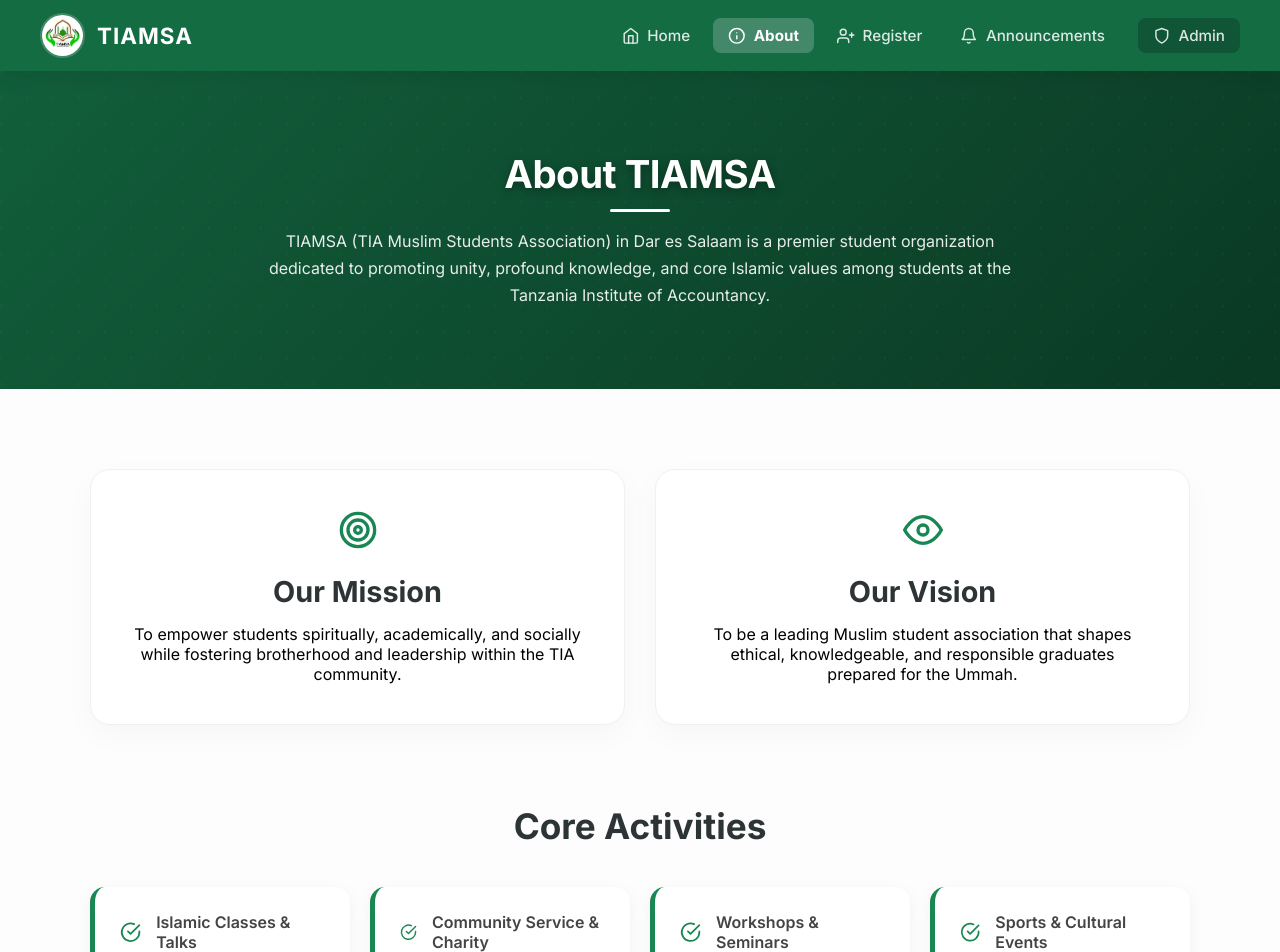
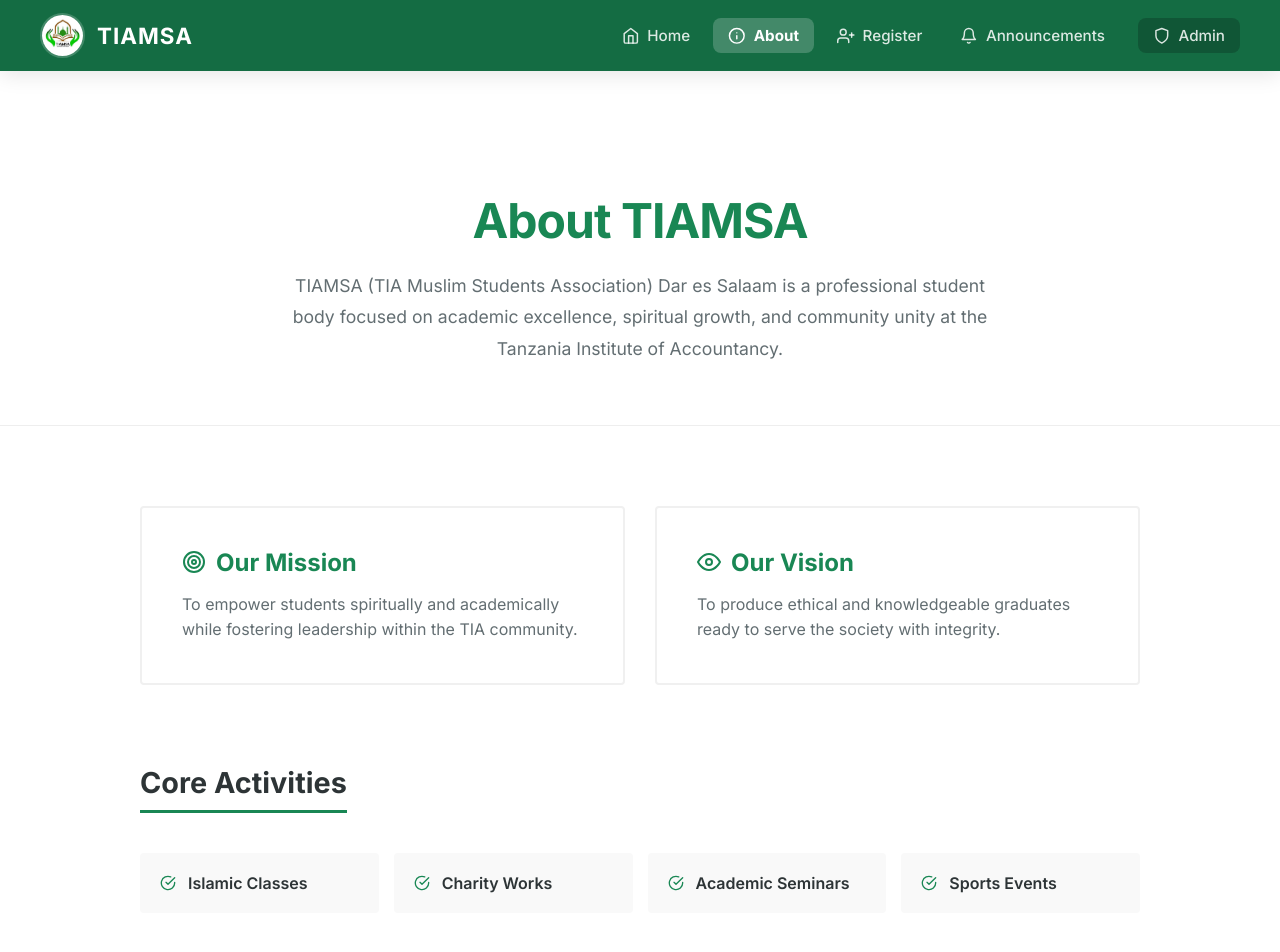
Before and after one commit to yusufuidrisah/tiamsa, a React (Create React App) app: page /about in a window 1280 px wide. Shown: the top 952 px of the page. Built offline with nearby package versions, Linux system fonts and the light colour scheme.

Commit message:
Proffessional UI

```diff
--- a/src/pages/About.jsx
+++ b/src/pages/About.jsx
@@ -1,6 +1,6 @@
 import React from "react";
 import Header from "../components/Header";
-import { FiTarget, FiEye, FiCheckCircle } from "react-icons/fi"; // Optional icons
+import { FiTarget, FiEye, FiCheckCircle } from "react-icons/fi";
 import "../styles/About.css";
 
 export default function About() {
@@ -8,68 +8,61 @@
     <div className="about-page">
       <Header />
 
-      {/* Hero Section */}
       <section className="about-hero">
-        <div className="hero-overlay"></div>
         <div className="about-hero-content">
           <h1>About TIAMSA</h1>
-          <div className="underline"></div>
           <p>
-            TIAMSA (TIA Muslim Students Association) in Dar es Salaam is a
-            premier student organization dedicated to promoting unity, profound
-            knowledge, and core Islamic values among students at the Tanzania
-            Institute of Accountancy.
+            TIAMSA (TIA Muslim Students Association) Dar es Salaam is a
+            professional student body focused on academic excellence, spiritual
+            growth, and community unity at the Tanzania Institute of
+            Accountancy.
           </p>
         </div>
       </section>
 
-      {/* Main Content */}
-      <section className="about-main">
+      <main className="about-main">
         <div className="about-container">
           <div className="vision-mission-grid">
-            <div className="about-section info-card">
-              <FiTarget className="section-icon" />
-              <h2>Our Mission</h2>
+            <div className="info-card">
+              <h2>
+                <FiTarget /> Our Mission
+              </h2>
               <p>
-                To empower students spiritually, academically, and socially
-                while fostering brotherhood and leadership within the TIA
-                community.
+                To empower students spiritually and academically while fostering
+                leadership within the TIA community.
               </p>
             </div>
 
-            <div className="about-section info-card">
-              <FiEye className="section-icon" />
-              <h2>Our Vision</h2>
+            <div className="info-card">
+              <h2>
+                <FiEye /> Our Vision
+              </h2>
               <p>
-                To be a leading Muslim student association that shapes ethical,
-                knowledgeable, and responsible graduates prepared for the Ummah.
+                To produce ethical and knowledgeable graduates ready to serve
+                the society with integrity.
               </p>
             </div>
           </div>
 
-          <div className="about-section activities">
+          <div className="activities-section">
             <h2 className="section-title">Core Activities</h2>
             <div className="activities-cards">
               <div className="act-card">
-                <FiCheckCircle className="card-icon" />
-                <span>Islamic Classes & Talks</span>
+                <FiCheckCircle className="card-icon" /> Islamic Classes
               </div>
               <div className="act-card">
-                <FiCheckCircle className="card-icon" />
-                <span>Community Service & Charity</span>
+                <FiCheckCircle className="card-icon" /> Charity Works
               </div>
               <div className="act-card">
-                <FiCheckCircle className="card-icon" />
-                <span>Workshops & Seminars</span>
+                <FiCheckCircle className="card-icon" /> Academic Seminars
               </div>
               <div className="act-card">
-                <FiCheckCircle className="card-icon" />
-                <span>Sports & Cultural Events</span>
+                <FiCheckCircle className="card-icon" /> Sports Events
               </div>
             </div>
           </div>
         </div>
-      </section>
+      </main>
 
       <footer className="about-footer">
         <p>
--- a/src/pages/Home.jsx
+++ b/src/pages/Home.jsx
@@ -1,9 +1,9 @@
 import React from "react";
-import { FiUserPlus, FiBell, FiArrowRight } from "react-icons/fi";
+import { FiUserPlus, FiArrowRight } from "react-icons/fi";
 import { Link } from "react-router-dom";
 import Header from "../components/Header";
 import heroImage from "../assets/tiamsa-back-ground.jpeg";
-import "../styles/Home.css";
+import "../styles/home.css";
 
 export default function Home() {
   return (
--- a/src/styles/About.css
+++ b/src/styles/About.css
@@ -1,120 +1,52 @@
-/* General Layout */
+:root {
+  --primary-green: #198754;
+  --white: #ffffff;
+  --soft-gray: #f9f9f9;
+  --text-dark: #1a1a1a;
+  --text-muted: #4a4a4a;
+}
+
 .about-page {
   font-family: "Inter", sans-serif;
-  overflow-x: hidden;
+  color: var(--text-dark);
+  background-color: var(--white);
 }
 
-/* Hero Section */
-
+/* Hero - Simple & Bold */
 .about-hero {
-  position: relative;
-  background: linear-gradient(135deg, #198754 0%, #0f5132 100%);
-  color: #ffffff;
-  padding: 80px 20px;
+  padding: 120px 20px 60px;
+  background-color: var(--white);
   text-align: center;
-  overflow: hidden;
+  border-bottom: 1px solid #eee;
 }
 
-/* Dark overlay */
-.hero-overlay {
-  position: absolute;
-  inset: 0;
-  background: rgba(0, 0, 0, 0.3);
-  z-index: 1;
+.about-hero h1 {
+  font-size: 3rem;
+  font-weight: 800;
+  color: var(--primary-green);
+  margin-bottom: 20px;
+  letter-spacing: -1px;
 }
 
-/* Pattern */
-.about-hero::after {
-  content: "";
-  position: absolute;
-  inset: 0;
-  background-image: radial-gradient(
-    circle at 1px 1px,
-    rgba(255, 255, 255, 0.05) 1px,
-    transparent 0
-  );
-  background-size: 26px 26px;
-  z-index: 0;
+.about-hero p {
+  max-width: 700px;
+  margin: 0 auto;
+  font-size: 1.1rem;
+  line-height: 1.8;
+  color: var(--text-muted);
 }
 
-/* Content */
-.about-hero-content {
-  position: relative;
-  z-index: 2;
-  max-width: 760px; /* ⬅️ PUNGUA */
+/* Main Content Area */
+.about-main {
+  padding: 80px 20px;
+}
+
+.about-container {
+  max-width: 1000px;
   margin: 0 auto;
 }
 
-/* Title */
-.about-hero h1 {
-  font-size: 2.4rem; /* ⬅️ PUNGUA */
-  font-weight: 800;
-  margin-bottom: 12px;
-  letter-spacing: -0.5px;
-  text-shadow: 0 3px 10px rgba(0, 0, 0, 0.35);
-}
-
-/* Underline */
-.underline {
-  width: 60px;
-  height: 3px;
-  background: #ffffff;
-  margin: 0 auto 16px;
-  border-radius: 3px;
-}
-
-/* Text */
-.about-hero p {
-  font-size: 1rem;
-  line-height: 1.7;
-  color: rgba(255, 255, 255, 0.9);
-}
-
-/*
-   LARGE SCREENS
-*/
-@media (min-width: 1400px) {
-  .about-hero {
-    padding: 70px 20px;
-  }
-
-  .about-hero h1 {
-    font-size: 2.2rem;
-  }
-
-  .about-hero-content {
-    max-width: 700px;
-  }
-}
-
-/*
-   MOBILE
- */
-@media (max-width: 768px) {
-  .about-hero {
-    padding: 70px 16px;
-  }
-
-  .about-hero h1 {
-    font-size: 2rem;
-  }
-
-  .about-hero p {
-    font-size: 0.95rem;
-  }
-}
-
-/* Main Content Grid */
-.about-main {
-  padding: 80px 20px;
-  background-color: #fdfdfd;
-}
-
-.about-container {
-  max-width: 1100px;
-  margin: 0 auto;
-}
-
+/* Grid Layout - No shadows, just clean borders */
 .vision-mission-grid {
   display: grid;
   grid-template-columns: 1fr 1fr;
@@ -123,83 +55,77 @@
 }
 
 .info-card {
-  background: white;
   padding: 40px;
-  border-radius: 20px;
-  border: 1px solid #f0f0f0;
-  box-shadow: 0 10px 30px rgba(0, 0, 0, 0.03);
-  transition: transform 0.3s ease;
-  text-align: center;
+  border: 2px solid #f0f0f0;
+  border-radius: 4px; /* Sharp corners for professional look */
+  transition: border-color 0.3s ease;
 }
 
 .info-card:hover {
-  transform: translateY(-5px);
-}
-
-.section-icon {
-  font-size: 2.5rem;
-  color: #198754;
-  margin-bottom: 20px;
+  border-color: var(--primary-green);
 }
 
 .info-card h2 {
-  color: #2d3436;
-  font-size: 1.8rem;
+  font-size: 1.5rem;
+  color: var(--primary-green);
   margin-bottom: 15px;
+  display: flex;
+  align-items: center;
+  gap: 10px;
 }
 
-/* Activities Styling */
+.info-card p {
+  font-size: 1rem;
+  line-height: 1.6;
+  color: var(--text-muted);
+}
+
+/* Core Activities - List Style */
 .section-title {
-  text-align: center;
-  font-size: 2.2rem;
+  text-align: left;
+  font-size: 1.8rem;
   margin-bottom: 40px;
-  color: #2d3436;
+  padding-bottom: 10px;
+  border-bottom: 3px solid var(--primary-green);
+  display: inline-block;
 }
 
 .activities-cards {
   display: grid;
-  grid-template-columns: repeat(auto-fit, minmax(240px, 1fr));
-  gap: 20px;
+  grid-template-columns: repeat(auto-fit, minmax(200px, 1fr));
+  gap: 15px;
 }
 
 .act-card {
-  background: #ffffff;
-  padding: 25px;
-  border-radius: 15px;
+  padding: 20px;
+  background: var(--soft-gray);
+  border-radius: 4px;
   display: flex;
   align-items: center;
-  gap: 15px;
-  box-shadow: 0 4px 15px rgba(0, 0, 0, 0.05);
-  border-left: 5px solid #198754;
+  gap: 12px;
   font-weight: 600;
-  color: #444;
 }
 
 .card-icon {
-  color: #198754;
-  font-size: 1.4rem;
+  color: var(--primary-green);
 }
 
-/* Footer */
+/* Footer - Simple White */
 .about-footer {
   text-align: center;
   padding: 40px;
-  background: #f1f3f5;
-  color: #666;
-  border-top: 1px solid #e9ecef;
+  background: var(--white);
+  border-top: 1px solid #eee;
+  color: var(--text-muted);
+  font-size: 0.9rem;
 }
 
-/* Responsive Styles */
+/* Responsive */
 @media (max-width: 768px) {
   .vision-mission-grid {
     grid-template-columns: 1fr;
   }
-
   .about-hero h1 {
-    font-size: 2.5rem;
-  }
-
-  .about-hero {
-    padding: 60px 20px;
+    font-size: 2.2rem;
   }
 }
--- a/src/styles/home.css
+++ b/src/styles/home.css
@@ -1,24 +1,34 @@
+@import url("https://fonts.googleapis.com/css2?family=Plus+Jakarta+Sans:wght@400;600;800&display=swap");
+
+:root {
+  --primary-green: #198754;
+  --white: #ffffff;
+}
+
 .home-wrapper {
   overflow-x: hidden;
+  font-family: "Plus Jakarta Sans", sans-serif;
 }
 
 .hero-section {
   height: 100vh;
-  background-size: cover;
-  background-position: center;
-  background-attachment: fixed;
   display: flex;
   align-items: center;
   position: relative;
+  background-size: cover;
+  background-position: center;
+  /* Hii inafanya picha isivuruge macho */
+  background-attachment: fixed;
 }
 
 .hero-overlay {
   position: absolute;
   inset: 0;
+  /* Gradient kutoka nyeusi nzito kwenda kijani hafifu */
   background: linear-gradient(
     to right,
-    rgba(0, 0, 0, 0.8) 30%,
-    rgba(0, 0, 0, 0.3)
+    rgba(0, 0, 0, 0.9) 20%,
+    rgba(25, 135, 84, 0.4) 100%
   );
   z-index: 1;
 }
@@ -27,52 +37,47 @@
   width: 100%;
   max-width: 1200px;
   margin: 0 auto;
-  padding: 0 30px;
+  padding: 0 5%;
   position: relative;
   z-index: 2;
 }
 
 .hero-content-box {
-  max-width: 650px;
-  animation: fadeInUp 1s ease-out;
+  max-width: 700px;
 }
 
+/* Tumeondoa boksi la kijani hapa */
 .hero-tagline {
-  display: inline-block;
-  background: rgba(25, 135, 84, 0.2);
-  color: #2ecc71;
-  padding: 8px 16px;
-  border-radius: 50px;
-  font-size: 0.9rem;
+  display: block;
+  color: var(--white);
+  font-size: 1rem;
   font-weight: 600;
-  letter-spacing: 1px;
   text-transform: uppercase;
-  margin-bottom: 20px;
-  border: 1px solid rgba(46, 204, 113, 0.3);
-  backdrop-filter: blur(5px);
+  letter-spacing: 2px;
+  margin-bottom: 15px;
+  opacity: 0.9;
 }
 
 .hero-title {
-  font-size: 4rem;
+  font-size: clamp(2.5rem, 6vw, 4.5rem);
   line-height: 1.1;
-  color: #fff;
+  color: var(--white);
   font-weight: 800;
-  margin-bottom: 25px;
+  margin-bottom: 20px;
 }
 
 .hero-title span {
-  color: #198754; /* Rangi ya TIAMSA */
-  background: -webkit-linear-gradient(#2ecc71, #198754);
-  /* -webkit-background-clip: text; */
-  -webkit-text-fill-color: transparent;
+  color: var(--primary-green);
 }
 
 .hero-subtitle {
-  font-size: 1.25rem;
-  color: #e2e8f0;
-  line-height: 1.8;
-  margin-bottom: 35px;
-  max-width: 550px;
+  font-size: 1.2rem;
+  color: rgba(255, 255, 255, 0.85);
+  line-height: 1.6;
+  margin-bottom: 40px;
+  max-width: 600px;
+  border-left: 3px solid var(--primary-green);
+  padding-left: 20px;
 }
 
 /* Button Group */
@@ -82,84 +87,58 @@
 }
 
 .btn {
-  padding: 16px 32px;
+  padding: 18px 35px;
   font-size: 1rem;
   font-weight: 700;
-  border-radius: 12px;
+  border-radius: 8px;
   text-decoration: none;
   display: flex;
   align-items: center;
-  gap: 10px;
-  transition: all 0.3s cubic-bezier(0.4, 0, 0.2, 1);
+  gap: 12px;
+  transition: 0.3s ease;
 }
 
 .btn-primary {
-  background: #198754;
-  color: white;
-  box-shadow: 0 10px 20px rgba(25, 135, 84, 0.3);
+  background: var(--primary-green);
+  color: var(--white);
 }
 
 .btn-primary:hover {
   background: #146c43;
-  transform: translateY(-3px);
-  box-shadow: 0 15px 30px rgba(25, 135, 84, 0.4);
+  transform: translateY(-2px);
 }
 
 .btn-outline {
-  background: rgba(255, 255, 255, 0.1);
-  color: white;
-  border: 1px solid rgba(255, 255, 255, 0.3);
-  backdrop-filter: blur(10px);
+  background: transparent;
+  color: var(--white);
+  border: 2px solid var(--white);
 }
 
 .btn-outline:hover {
-  background: white;
-  color: #198754;
-  transform: translateY(-3px);
+  background: var(--white);
+  color: var(--primary-green);
 }
 
-/* Footer */
+/* Footer imerekebishwa kutumia rangi zako */
 .home-footer {
-  background: #1a1d1b;
-  color: #94a3b8;
-  padding: 30px 20px;
+  background: var(--white);
+  color: var(--primary-green);
+  padding: 40px 20px;
   text-align: center;
-  border-top: 1px solid #2d3436;
+  border-top: 1px solid #eee;
 }
 
-/* Animation */
-@keyframes fadeInUp {
-  from {
-    opacity: 0;
-    transform: translateY(30px);
+.footer-content p {
+  font-weight: 600;
+  margin: 0;
+}
+
+/* Mobile Responsive */
+@media (max-width: 768px) {
+  .hero-cta-group {
+    flex-direction: column;
   }
-  to {
-    opacity: 1;
-    transform: translateY(0);
+  .hero-title {
+    font-size: 2.8rem;
   }
 }
-
-/* Responsive */
-@media (max-width: 768px) {
-  .hero-section {
-    background-attachment: scroll;
-    text-align: center;
-  }
-
-  .hero-content-box {
-    margin: 0 auto;
-  }
-
-  .hero-title {
-    font-size: 2.5rem;
-  }
-
-  .hero-cta-group {
-    flex-direction: column;
-    gap: 15px;
-  }
-
-  .btn {
-    justify-content: center;
-  }
-}
```
Also changed, not shown: src/pages/Register.jsx (+33 -35 lines).
